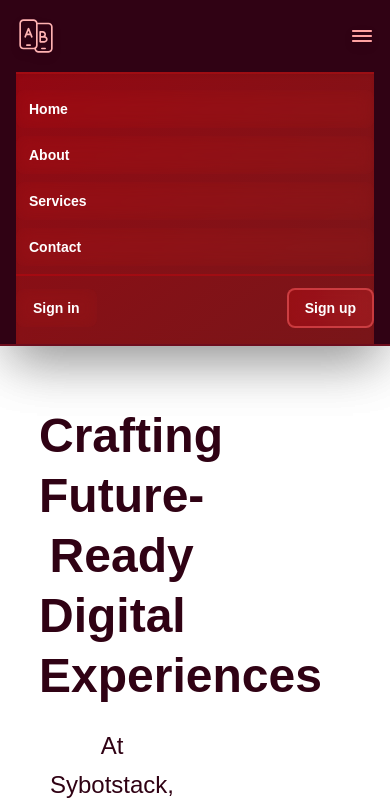
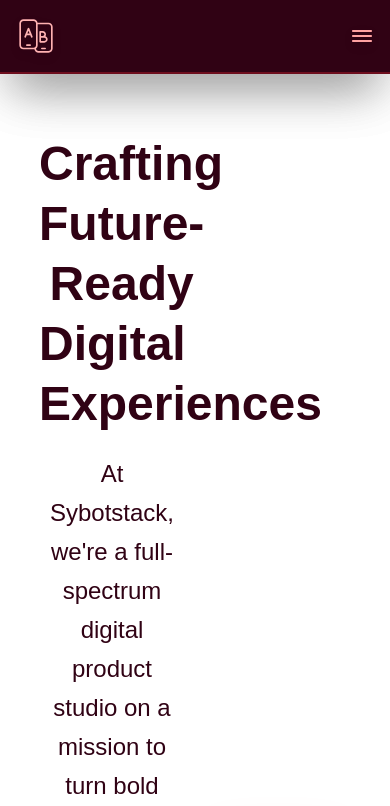
Before and after one commit to yash1759/nextjshomepage, a Next.js app: page / in a window 390 px wide. Shown: the top 806 px of the page. Built offline with nearby package versions, Linux system fonts and the light colour scheme.

Commit message:
added close open tab

```diff
--- a/app/components/Layout/Navbar.tsx
+++ b/app/components/Layout/Navbar.tsx
@@ -1,6 +1,8 @@
-import React from "react";
+"use client"
+import React, { useState } from "react";
 
 const Navbar: React.FC = () => {
+    const [isOpen, setIsOpen] = useState(false);
     return (
         <div className="bg-primary-color font-sans w-full m-0 sticky top-0 left-0 right-0 z-50 shadow-2xl transform-gpu">
 
@@ -26,14 +28,14 @@ const Navbar: React.FC = () => {
                             <a href="#" className="text-white text-sm font-semibold border-2 border-red-400/50 px-6 py-2 rounded-lg transition-all duration-300 hover:text-red-300 hover:border-red-300 hover:shadow-lg hover:shadow-red-500/50 hover:-translate-y-1 transform-gpu backdrop-blur-sm bg-gradient-to-r from-red-600/20 to-red-500/20 hover:from-red-500/30 hover:to-red-400/30">Sign up</a>
                         </div>
 
-                        <div className="sm:hidden cursor-pointer transform hover:scale-110 transition-transform duration-300 hover:rotate-3">
+                        <div className="sm:hidden cursor-pointer transform hover:scale-110 transition-transform duration-300 hover:rotate-3" onClick={() => setIsOpen(!isOpen)}>
                             <svg xmlns="http://www.w3.org/2000/svg" className="w-6 h-6 text-red-300 drop-shadow-lg" viewBox="0 0 24 24">
                                 <path fill="currentColor" d="M3,6 L21,6 C21.5522847,6 22,6.44771525 22,7 C22,7.55228475 21.5522847,8 21,8 L3,8 C2.44771525,8 2,7.55228475 2,7 C2,6.44771525 2.44771525,6 3,6 Z M3,11 L21,11 C21.5522847,11 22,11.4477153 22,12 C22,12.5522847 21.5522847,13 21,13 L3,13 C2.44771525,13 2,12.5522847 2,12 C2,11.4477153 2.44771525,11 3,11 Z M3,16 L21,16 C21.5522847,16 22,16.4477153 22,17 C22,17.5522847 21.5522847,18 21,18 L3,18 C2.44771525,18 2,17.5522847 2,17 C2,16.4477153 2.44771525,16 3,16 Z" />
                             </svg>
                         </div>
                     </div>
 
-                    <div className="block sm:hidden bg-gradient-to-br from-red-800/90 to-red-900/90 border-t-2 border-red-600/30 py-4 backdrop-blur-sm shadow-inner">
+                    <div className={`block sm:hidden bg-gradient-to-br from-red-800/90 to-red-900/90 border-t-2 border-red-600/30 py-4 backdrop-blur-sm shadow-inner ${isOpen ? 'block' : 'hidden'}`}>
                         <div className="flex flex-col space-y-2">
                             {["Home", "About", "Services", "Contact"].map((item) => (
                                 <a key={item} href="#" className="text-white text-sm font-semibold hover:text-red-300 mb-2 px-3 py-2 rounded-lg transition-all duration-300 hover:bg-red-600/20 hover:shadow-lg hover:shadow-red-500/25 transform-gpu backdrop-blur-sm border border-transparent hover:border-red-400/30">
```
